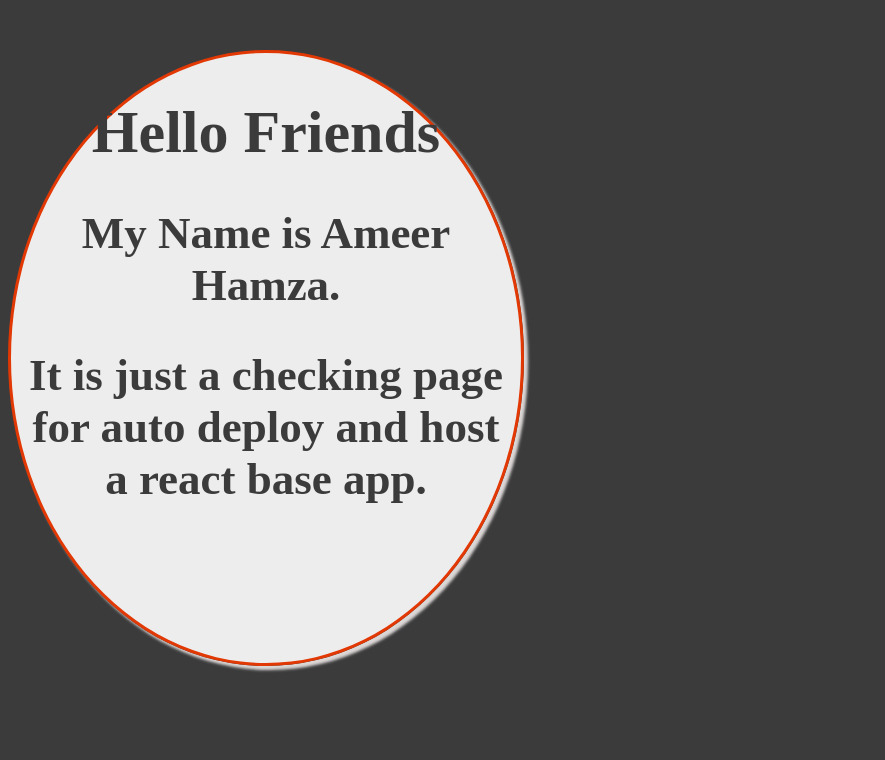
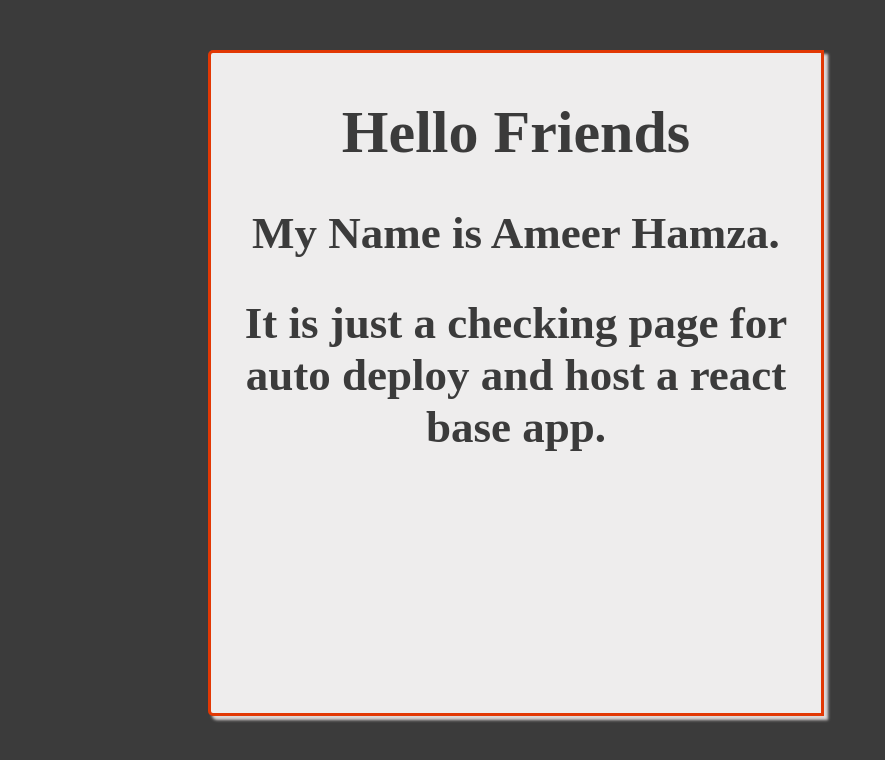
Before and after one commit to Malik-Ameer-Hamza/bootcamp2020, a React (Create React App) app: page / in a window 1280 px wide. Shown: the top 760 px of the page, without its empty margins (0-885 px from the left). Built offline with nearby package versions, Linux system fonts and the light colour scheme.

Commit message:
again set margin

```diff
--- a/src/index.css
+++ b/src/index.css
@@ -12,8 +12,10 @@ body{
     padding: 5px;
     box-shadow: 4px 4px 3px rgba(255, 249, 249, 0.829);
     border: 3px solid rgb(226, 56, 4);
-    border-radius: 50%;
-    height: 600px;
-    width: 500px;
+    border-top-left-radius: 5px;
+    border-bottom-left-radius: 5px;
+    height: 650px;
+    width: 600px;
     margin-top: 50px;
+    margin-left: 200px;
 }
```
